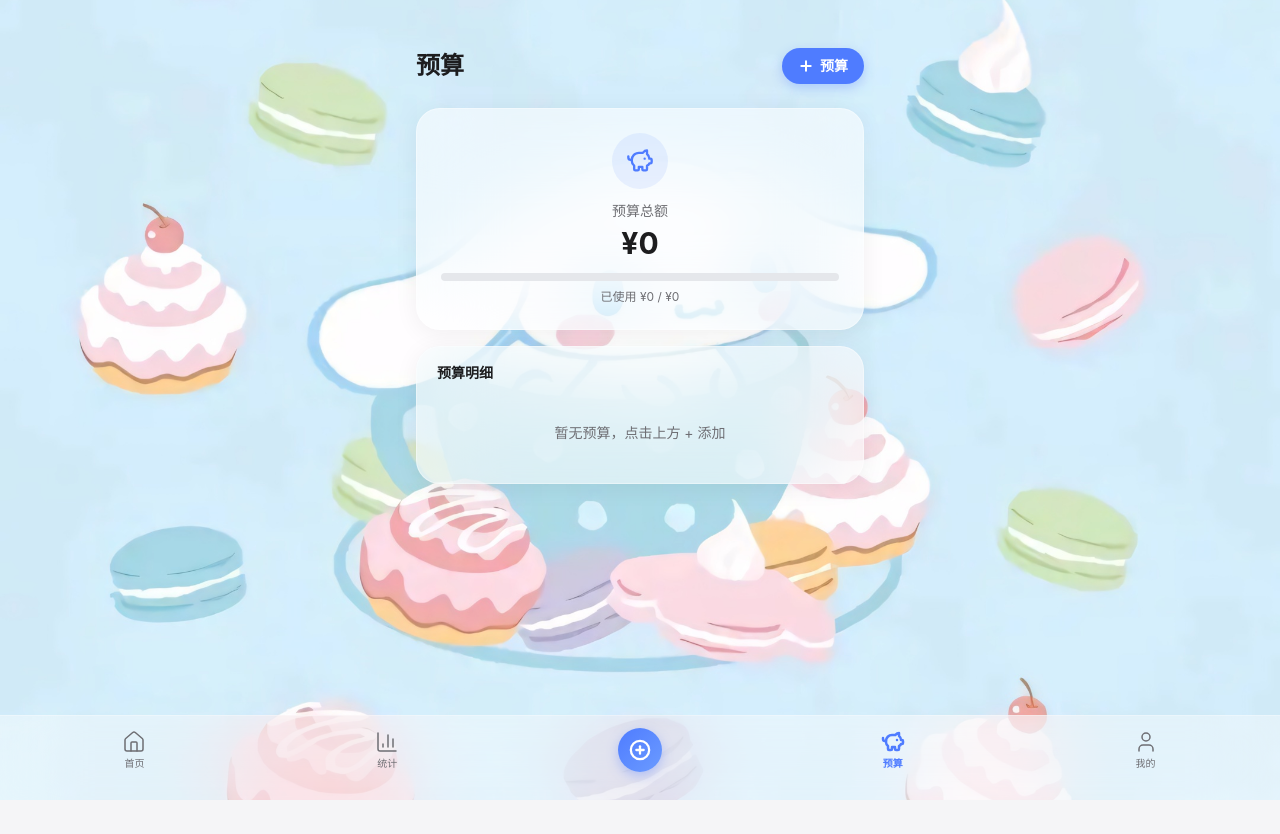
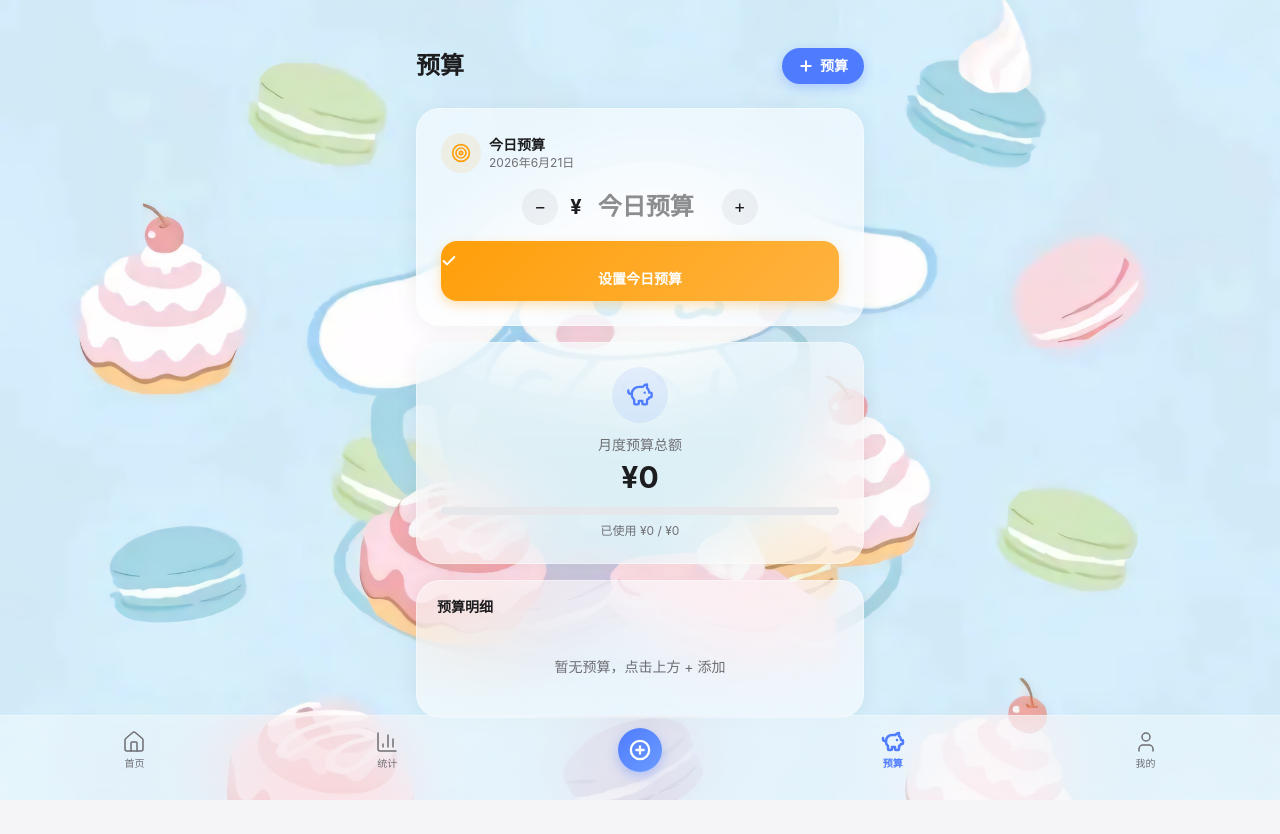
Before and after one commit to zjy1020/Daily-Statistics, a React (Vite) app: page /budget in a window 1280 px wide. Before the commit the page ends 800 px from the top, so only its background shows below. Built offline with nearby package versions, Linux system fonts and the light colour scheme.

Commit message:
feat: 新增今日预算功能，每日独立预算记录与支出对比

```diff
--- a/src/pages/Budget.tsx
+++ b/src/pages/Budget.tsx
@@ -1,7 +1,7 @@
 import { useState } from 'react';
-import { Plus, Trash2, PiggyBank, Check } from 'lucide-react';
+import { Plus, Trash2, PiggyBank, Check, Target } from 'lucide-react';
 import { useStore } from '../store/useStore';
-import { formatCurrency, getThisMonth } from '../utils/helpers';
+import { formatCurrency, getThisMonth, getToday } from '../utils/helpers';
 import type { Budget as BudgetType } from '../types';
 
 export default function BudgetPage() {
@@ -13,6 +13,9 @@ export default function BudgetPage() {
   const getCategoryTotals = useStore(s => s.getCategoryTotals);
   const getCategoryIcon = useStore(s => s.getCategoryIcon);
   const getExpenseCategories = useStore(s => s.getExpenseCategories);
+  const dailyBudgets = useStore(s => s.dailyBudgets);
+  const setDailyBudget = useStore(s => s.setDailyBudget);
+  const getTodayTotal = useStore(s => s.getTodayTotal);
   const [showForm, setShowForm] = useState(false);
   const [editId, setEditId] = useState<string | null>(null);
   const [category, setCategory] = useState('餐饮');
@@ -22,8 +25,18 @@ export default function BudgetPage() {
   const totalBudget = budgets.reduce((s, b) => s + b.amount, 0);
   const totalSpent = getMonthlyExpense();
   const catTotals = getCategoryTotals(month, 'expense') as Record<string, number>;
+  const catSpent = (cat: string) => catTotals[cat] || 0;
 
-  const catSpent = (cat: string) => catTotals[cat] || 0;
+  // Daily budget
+  const today = getToday();
+  const todayExpense = getTodayTotal('expense');
+  const dailyBudget = dailyBudgets[today] || 0;
+  const remainingDaily = dailyBudget - todayExpense;
+  const dailyPct = dailyBudget > 0 ? Math.min((todayExpense / dailyBudget) * 100, 100) : 0;
+  const dateObj = new Date();
+  const dateLabel = `${dateObj.getFullYear()}年${dateObj.getMonth() + 1}月${dateObj.getDate()}日`;
+  const [dailyInput, setDailyInput] = useState(dailyBudget > 0 ? String(dailyBudget) : '');
+  const [editing, setEditing] = useState(dailyBudget === 0);
 
   const openAdd = () => {
     setEditId(null);
@@ -52,6 +65,13 @@ export default function BudgetPage() {
     setAmount('');
   };
 
+  const handleSaveDaily = () => {
+    const val = parseFloat(dailyInput);
+    if (!val || val <= 0) return;
+    setDailyBudget(today, val);
+    setEditing(false);
+  };
+
   return (
     <div className="px-4 pt-12 stagger">
       {/* Header */}
@@ -65,12 +85,112 @@ export default function BudgetPage() {
         </button>
       </div>
 
+      {/* Daily Budget */}
+      <div className="apple-card p-6 mb-4">
+        <div className="flex items-center gap-2 mb-4">
+          <div className="w-10 h-10 rounded-full bg-apple-orange/10 flex items-center justify-center">
+            <Target size={20} color="#ff9f0a" />
+          </div>
+          <div>
+            <p className="text-sm font-semibold text-apple-text dark:text-apple-dark-text">今日预算</p>
+            <p className="text-xs text-apple-subtext dark:text-apple-dark-subtext">{dateLabel}</p>
+          </div>
+        </div>
+
+        {editing ? (
+          <>
+            <div className="flex items-center justify-center gap-3 mb-4">
+              <button onClick={() => {
+                const v = parseFloat(dailyInput) || 0;
+                const dec = v >= 100 ? 100 : v >= 10 ? 10 : 1;
+                setDailyInput(String(Math.max(0, v - dec)));
+              }}
+                className="w-9 h-9 rounded-full flex items-center justify-center apple-btn shrink-0"
+                style={{ background: 'rgba(60,60,67,0.06)' }}>
+                <span className="text-lg text-apple-text dark:text-apple-dark-text leading-none">−</span>
+              </button>
+              <div className="flex items-center">
+                <span className="text-xl font-bold text-apple-text dark:text-apple-dark-text">¥</span>
+                <input type="number" value={dailyInput} onChange={e => setDailyInput(e.target.value)}
+                  placeholder="今日预算"
+                  autoFocus
+                  className="text-2xl font-bold text-center bg-transparent outline-none w-32 text-apple-text dark:text-apple-dark-text [appearance:textfield] [&::-webkit-inner-spin-button]:appearance-none [&::-webkit-outer-spin-button]:appearance-none" />
+              </div>
+              <button onClick={() => {
+                const v = parseFloat(dailyInput) || 0;
+                const inc = v >= 100 ? 100 : v >= 10 ? 10 : 1;
+                setDailyInput(String(v + inc));
+              }}
+                className="w-9 h-9 rounded-full flex items-center justify-center apple-btn shrink-0"
+                style={{ background: 'rgba(60,60,67,0.06)' }}>
+                <span className="text-lg text-apple-text dark:text-apple-dark-text leading-none">+</span>
+              </button>
+            </div>
+            <button onClick={handleSaveDaily} disabled={dailyInput !== '' && parseFloat(dailyInput) <= 0}
+              className="w-full py-3 rounded-2xl font-semibold text-sm text-white apple-btn disabled:opacity-40"
+              style={{
+                background: 'linear-gradient(135deg, #ff9f0a, #ffb340)',
+                boxShadow: '0 4px 12px rgba(255,159,10,0.3)',
+              }}>
+              <Check size={16} strokeWidth={3} />
+              设置今日预算
+            </button>
+          </>
+        ) : (
+          <>
+            {dailyBudget > 0 && (
+              <>
+                {/* Budget display */}
+                <div className="flex items-center justify-center gap-6 mb-4">
+                  <div className="text-center">
+                    <p className="text-[10px] text-apple-subtext dark:text-apple-dark-subtext">今日预算</p>
+                    <p className="text-2xl font-bold text-apple-orange">{formatCurrency(dailyBudget)}</p>
+                  </div>
+                  <div className="w-px h-10 bg-apple-separator dark:bg-apple-dark-separator" />
+                  <div className="text-center">
+                    <p className="text-[10px] text-apple-subtext dark:text-apple-dark-subtext">今日支出</p>
+                    <p className={`text-2xl font-bold ${todayExpense > 0 ? 'text-expense' : 'text-apple-text dark:text-apple-dark-text'}`}>{formatCurrency(todayExpense)}</p>
+                  </div>
+                  <div className="w-px h-10 bg-apple-separator dark:bg-apple-dark-separator" />
+                  <div className="text-center">
+                    <p className="text-[10px] text-apple-subtext dark:text-apple-dark-subtext">剩余</p>
+                    <p className={`text-2xl font-bold ${remainingDaily >= 0 ? 'text-income' : 'text-expense'}`}>{formatCurrency(remainingDaily)}</p>
+                  </div>
+                </div>
+                {/* Progress bar */}
+                <div className="h-2 rounded-full bg-gray-200 dark:bg-gray-700 overflow-hidden mb-3">
+                  <div className="h-full rounded-full transition-all duration-500"
+                    style={{
+                      width: `${dailyPct}%`,
+                      background: dailyPct >= 100
+                        ? 'linear-gradient(90deg, #ff9f0a, #ff3b30)'
+                        : 'linear-gradient(90deg, #ff9f0a, #ffb340)',
+                    }} />
+                </div>
+                <div className="flex justify-between items-center">
+                  <p className="text-xs text-apple-subtext dark:text-apple-dark-subtext">
+                    已使用 {formatCurrency(todayExpense)} / {formatCurrency(dailyBudget)}
+                    {dailyBudget > 0 && todayExpense > dailyBudget && (
+                      <span className="text-expense font-medium"> · 超支 {formatCurrency(todayExpense - dailyBudget)}</span>
+                    )}
+                  </p>
+                  <button onClick={() => setEditing(true)}
+                    className="text-xs text-apple-orange font-medium apple-btn">
+                    修改
+                  </button>
+                </div>
+              </>
+            )}
+          </>
+        )}
+      </div>
+
       {/* Budget Overview */}
       <div className="apple-card p-6 mb-4 text-center">
         <div className="w-14 h-14 rounded-full bg-apple-blue/10 flex items-center justify-center mx-auto mb-3">
           <PiggyBank size={28} color="#4f7cff" />
         </div>
-        <p className="text-sm text-apple-subtext dark:text-apple-dark-subtext mb-1">预算总额</p>
+        <p className="text-sm text-apple-subtext dark:text-apple-dark-subtext mb-1">月度预算总额</p>
         <p className="text-3xl font-bold text-apple-text dark:text-apple-dark-text mb-3">{formatCurrency(totalBudget)}</p>
         <div className="h-2 rounded-full bg-gray-200 dark:bg-gray-700 overflow-hidden mb-2">
           <div className="h-full rounded-full transition-all duration-500"
@@ -169,7 +289,7 @@ export default function BudgetPage() {
 
       {/* Add/Edit Budget Modal */}
       {showForm && (
-        <div className="fixed inset-0 z-50 flex items-center justify-center p-6">
+        <div className="fixed inset-0 z-50 flex items-center justify-center px-6" style={{ paddingTop: '6vh', paddingBottom: 'calc(6vh + 80px)' }}>
           <div className="fixed inset-0 bg-black/20 fade-enter" onClick={() => { setShowForm(false); setEditId(null); }} />
           <div className="relative bg-white dark:bg-gray-800 rounded-3xl w-full overflow-y-auto shadow-xl modal-enter"
             style={{ maxWidth: 360, maxHeight: '80vh' }}>
--- a/src/store/useStore.ts
+++ b/src/store/useStore.ts
@@ -11,12 +11,14 @@ interface AppState {
   darkMode: boolean;
   customExpenseCategories: Category[];
   customIncomeCategories: Category[];
+  dailyBudgets: Record<string, number>;
   addRecord: (r: Omit<ExpenseRecord, 'id' | 'createdAt'>) => void;
   deleteRecord: (id: string) => void;
   updateRecord: (id: string, data: Partial<Omit<ExpenseRecord, 'id' | 'createdAt'>>) => void;
   addBudget: (b: Omit<Budget, 'id' | 'spent'>) => void;
   updateBudget: (id: string, data: Partial<Budget>) => void;
   deleteBudget: (id: string) => void;
+  setDailyBudget: (date: string, amount: number) => void;
   toggleDarkMode: () => void;
   addCategory: (type: 'expense' | 'income', cat: Category) => void;
   updateCategory: (type: 'expense' | 'income', oldName: string, cat: Category) => void;
@@ -33,7 +35,7 @@ interface AppState {
   exportData: () => string;
 }
 
-function loadData(): { records: ExpenseRecord[]; budgets: Budget[]; darkMode: boolean; customExpenseCategories: Category[]; customIncomeCategories: Category[] } {
+function loadData(): { records: ExpenseRecord[]; budgets: Budget[]; darkMode: boolean; customExpenseCategories: Category[]; customIncomeCategories: Category[]; dailyBudgets: Record<string, number> } {
   try {
     const raw = localStorage.getItem(STORAGE_KEY);
     if (raw) {
@@ -44,13 +46,14 @@ function loadData(): { records: ExpenseRecord[]; budgets: Budget[]; darkMode: bo
         darkMode: parsed.darkMode ?? false,
         customExpenseCategories: parsed.customExpenseCategories || [],
         customIncomeCategories: parsed.customIncomeCategories || [],
+        dailyBudgets: parsed.dailyBudgets || {},
       };
     }
   } catch { /* ignore */ }
-  return { records: [], budgets: [], darkMode: false, customExpenseCategories: [], customIncomeCategories: [] };
+  return { records: [], budgets: [], darkMode: false, customExpenseCategories: [], customIncomeCategories: [], dailyBudgets: {} };
 }
 
-function saveData(state: { records: ExpenseRecord[]; budgets: Budget[]; darkMode: boolean; customExpenseCategories: Category[]; customIncomeCategories: Category[] }) {
+function saveData(state: { records: ExpenseRecord[]; budgets: Budget[]; darkMode: boolean; customExpenseCategories: Category[]; customIncomeCategories: Category[]; dailyBudgets: Record<string, number> }) {
   localStorage.setItem(STORAGE_KEY, JSON.stringify(state));
 }
 
@@ -62,6 +65,7 @@ export const useStore = create<AppState>((set, get) => ({
   darkMode: initial.darkMode,
   customExpenseCategories: initial.customExpenseCategories,
   customIncomeCategories: initial.customIncomeCategories,
+  dailyBudgets: initial.dailyBudgets,
 
   addRecord: (r) => set((s) => {
     const record: ExpenseRecord = { ...r as ExpenseRecord, id: generateId(), createdAt: Date.now() };
@@ -103,6 +107,12 @@ export const useStore = create<AppState>((set, get) => ({
 
   toggleDarkMode: () => set((s) => {
     const next = { ...s, darkMode: !s.darkMode };
+    saveData(next);
+    return next;
+  }),
+
+  setDailyBudget: (date, amount) => set((s) => {
+    const next = { ...s, dailyBudgets: { ...s.dailyBudgets, [date]: amount } };
     saveData(next);
     return next;
   }),
```
